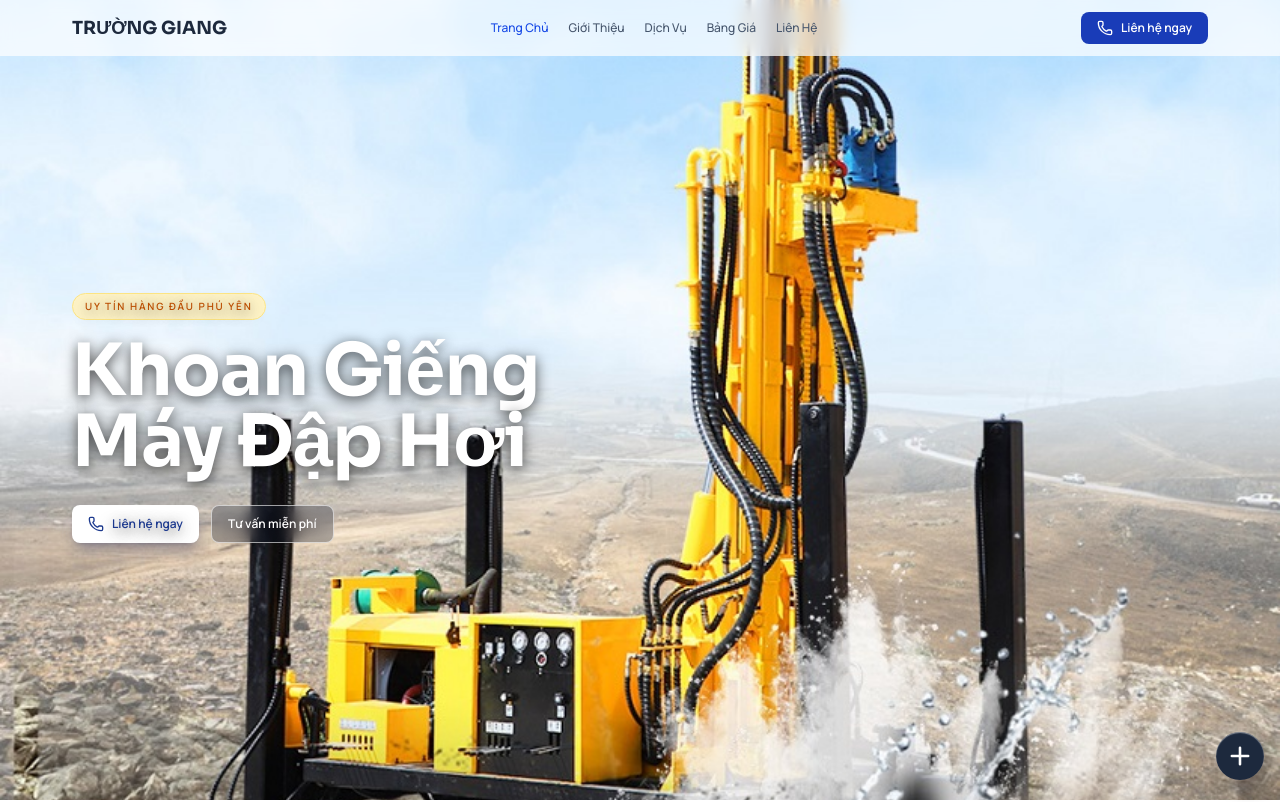
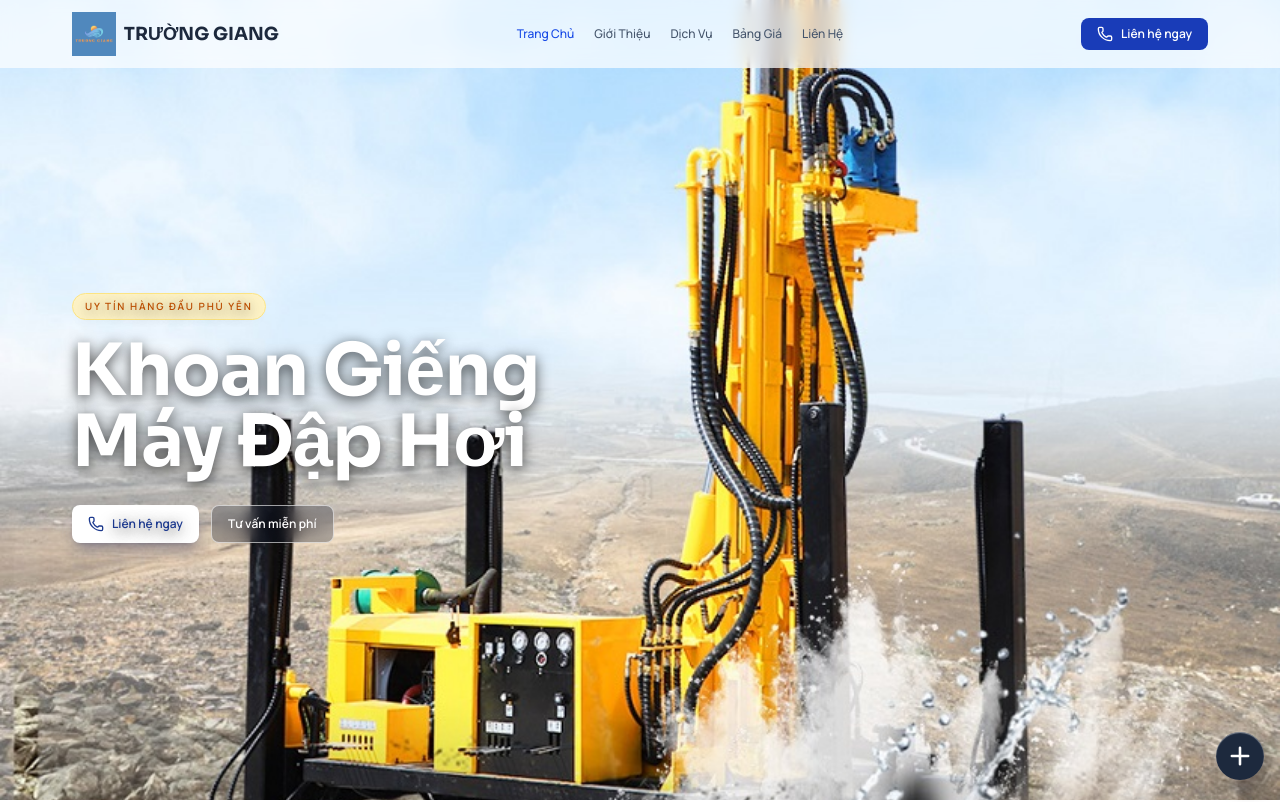
Before and after one commit to ZaHuan478/Source_FE_KhoanGieng, a React (Vite) app: page / in a window 1280 px wide. Shown: the top 802 px of the page. Built offline with nearby package versions, Linux system fonts and the light colour scheme.

Commit message:
Add logo

```diff
--- a/src/components/sections/Header.jsx
+++ b/src/components/sections/Header.jsx
@@ -1,6 +1,7 @@
 import { useEffect, useState } from 'react'
 import { Link, useLocation } from 'react-router-dom'
 import { Phone } from 'lucide-react'
+import logoImage from '../../assets/2023-07-03.png'
 
 function Header({ scrolled, navItems }) {
   const location = useLocation()
@@ -21,8 +22,17 @@ function Header({ scrolled, navItems }) {
         }`}
     >
       <div className="mx-auto flex w-full max-w-300 items-center justify-between gap-3 px-4 py-3 sm:px-6 lg:px-8">
-        <Link to="/" className="font-display text-sm font-bold text-slate-800 sm:text-lg">
-          TRƯỜNG GIANG
+        <Link
+          to="/"
+          className="inline-flex items-center gap-2 font-display text-sm font-bold text-slate-800 sm:text-lg"
+          aria-label="Trang chu Truong Giang"
+        >
+          <img
+            src={logoImage}
+            alt="Logo Truong Giang"
+            className="h-9 w-auto object-contain sm:h-11"
+          />
+          <span>TRƯỜNG GIANG</span>
         </Link>
         <nav className="hidden items-center gap-5 text-[12px] font-medium text-slate-600 lg:flex">
           {navItems.map((item) => (
```
Also changed, not shown: src/assets/2023-07-03.png (added).
